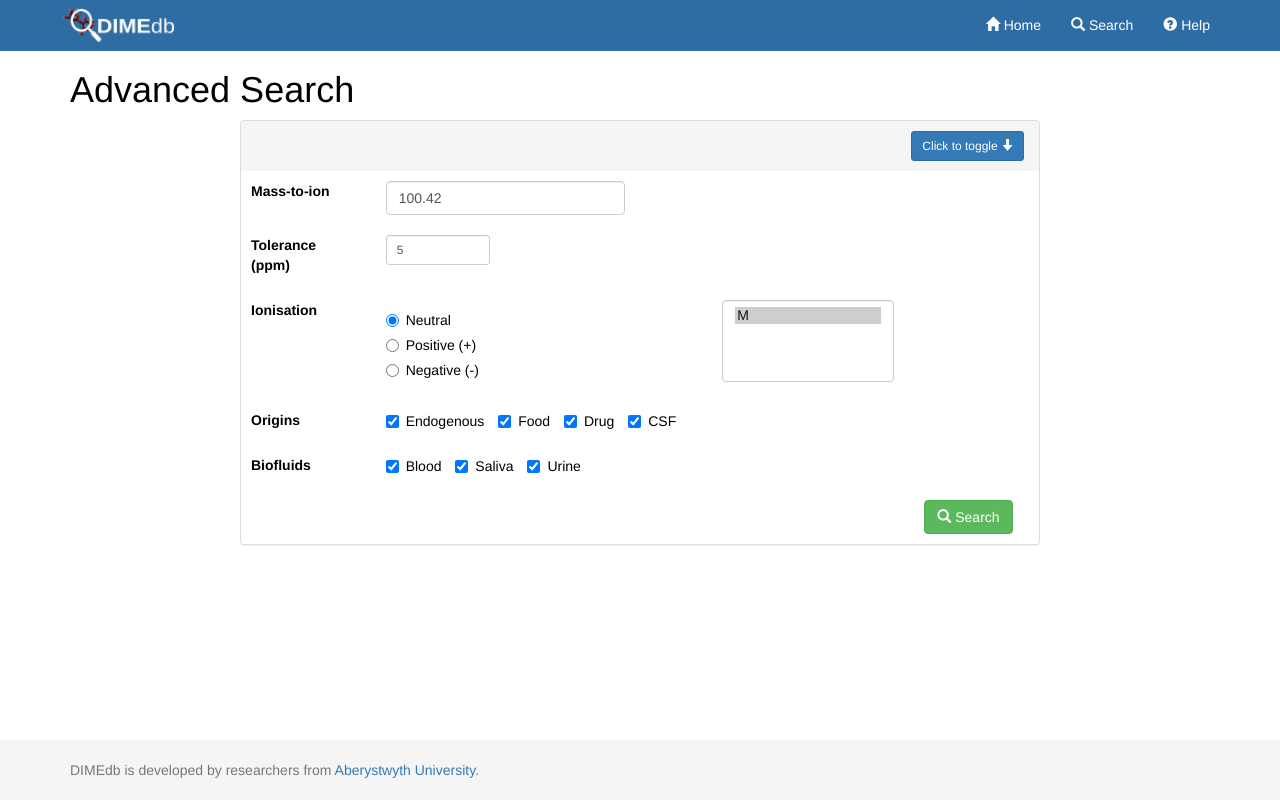
After one commit to AberystwythSystemsBiology/DIMEdb, a Flask app: page /search/ in a window 1280 px wide. The commit adds this page. Run offline with Flask 2, Linux system fonts and the light colour scheme; parts of the project's set-up code (start-up, migrations or seed data) failed here and were passed over; some libraries are stand-ins or nearby versions.

Commit message:
More updates to the advanced search engine

```diff
--- a/dimedb/app.py
+++ b/dimedb/app.py
@@ -40,6 +40,11 @@ class Adducts(ResourceView):
 def homepage():
     return render_template("main.html")
 
+@app.route("/search/")
+def search():
+    return render_template("search.html")
+
+
 @app.route("/help/")
 def help():
     return render_template("help.html", url = request.url)
--- a/dimedb/static/css/custom.css
+++ b/dimedb/static/css/custom.css
@@ -108,120 +108,12 @@ th.dt-center, td.dt-center { text-align: center; }
     }
 
 
-#wrapper {
-    padding-left: 0;
-    -webkit-transition: all 0.5s ease;
-    -moz-transition: all 0.5s ease;
-    -o-transition: all 0.5s ease;
-    transition: all 0.5s ease;
+#advanced-search-container {
+    max-width: 800px;
+    width: 80%;
+    margin: 0 auto 0;
 }
 
-#wrapper.toggled {
-    padding-left: 250px;
+#advanced-search-container .row {
+    padding:10px;
 }
-
-#sidebar-wrapper {
-    z-index: 1000;
-    position: fixed;
-    left: 250px;
-    width: 0;
-    height: 100%;
-    margin-left: -250px;
-    overflow-y: auto;
-    background: #000;
-    -webkit-transition: all 0.5s ease;
-    -moz-transition: all 0.5s ease;
-    -o-transition: all 0.5s ease;
-    transition: all 0.5s ease;
-}
-
-#wrapper.toggled #sidebar-wrapper {
-    width: 250px;
-}
-
-#page-content-wrapper {
-    width: 100%;
-    position: absolute;
-    padding: 15px;
-}
-
-#wrapper.toggled #page-content-wrapper {
-    position: absolute;
-    margin-right: -250px;
-}
-
-/* Sidebar Styles */
-
-.sidebar-nav {
-    position: absolute;
-    top: 0;
-    width: 250px;
-    margin: 0;
-    padding: 0;
-    list-style: none;
-}
-
-.sidebar-nav li {
-    text-indent: 20px;
-    line-height: 40px;
-}
-
-.sidebar-nav li a {
-    display: block;
-    text-decoration: none;
-    color: #999999;
-}
-
-.sidebar-nav li a:hover {
-    text-decoration: none;
-    color: #fff;
-    background: rgba(255,255,255,0.2);
-}
-
-.sidebar-nav li a:active,
-.sidebar-nav li a:focus {
-    text-decoration: none;
-}
-
-.sidebar-nav > .sidebar-brand {
-    height: 65px;
-    font-size: 18px;
-    line-height: 60px;
-}
-
-.sidebar-nav > .sidebar-brand a {
-    color: #999999;
-}
-
-.sidebar-nav > .sidebar-brand a:hover {
-    color: #fff;
-    background: none;
-}
-
-@media(min-width:768px) {
-    #wrapper {
-        padding-left: 250px;
-    }
-
-    #wrapper.toggled {
-        padding-left: 0;
-    }
-
-    #sidebar-wrapper {
-        width: 250px;
-    }
-
-    #wrapper.toggled #sidebar-wrapper {
-        width: 0;
-    }
-
-    #page-content-wrapper {
-        padding: 20px;
-        position: relative;
-    }
-
-    #wrapper.toggled #page-content-wrapper {
-        position: relative;
-        margin-right: 0;
-    }
-}
--- /dev/null
+++ b/dimedb/static/js/search.js
@@ -0,0 +1 @@
+console.log("Hello World");
--- a/dimedb/templates/main.html
+++ b/dimedb/templates/main.html
@@ -10,7 +10,7 @@
 
 <div class="row">
     <div id="home-page-search">
-        <img src="{{ url_for('static', filename='imgs/dimedb.svg')}}">
+        <img src="{{ url_for('static', filename='imgs/dimedb.png')}}">
 
         <div class="input-group">
             <input type="text" class="search-query form-control" id="search_text"/>
--- /dev/null
+++ b/dimedb/templates/search.html
@@ -0,0 +1,104 @@
+{% extends "template.html" %}
+
+{% block title %}Advanced Search{% endblock %}
+
+{% block body %}
+
+    <h1>Advanced Search</h1>
+
+    <div id="advanced-search-container">
+        <div class="panel-group" id="advanced-search-accordion">
+            <div class="panel panel-default">
+                <div class="panel-heading">
+                    <div class="panel-title">
+                        <a data-toggle="collapse" data-parent="#advanced-search-accordion" href="#toggle_advanced_search">
+                            <div class="btn btn-primary btn-sm pull-right">
+                                Click to toggle <i class="glyphicon glyphicon-arrow-down"></i>
+                            </div></a>
+                        <div class="clearfix"></div>
+                    </div>
+                </div>
+                <div id="toggle_advanced_search" class="panel-collapse collapse in">
+                    <div class="row">
+                        <div class="col-md-2">
+                            <label>Mass-to-ion</label>
+                        </div>
+                        <div class="col-md-4">
+                            <input class="form-control" type="number" id="mass" value="100.42">
+                        </div>
+                    </div>
+
+                    <div class="row">
+                        <div class="col-md-2">
+                            <label>Tolerance (ppm)</label>
+                        </div>
+                        <div class="col-md-2">
+                            <input id="ppm_tolerance" type="number" class="form-control input-sm" min="1" max="20" value="5">
+                        </div>
+                    </div>
+
+                    <div class="row">
+                        <div class="col-md-2">
+                            <label>Ionisation</label>
+                        </div>
+                        <div class="col-md-5">
+                            <div class="radio">
+                                <label><input type="radio" name="optradio" checked>Neutral</label>
+                            </div>
+                            <div class="radio">
+                                <label><input type="radio" name="optradio">Positive (+)</label>
+                            </div>
+                            <div class="radio">
+                                <label><input type="radio" name="optradio">Negative (-)</label>
+                            </div>
+                        </div>
+                        <div class="col-md-3">
+                            <select multiple class="form-control" id="sel2">
+                                <option selected>M</option>
+                            </select>
+                        </div>
+                    </div>
+
+
+                    <div class="row">
+                        <div class="col-md-2">
+                            <label>Origins</label>
+                        </div>
+                        <div class="col-md-10">
+                            <label class="checkbox-inline"><input type="checkbox" value="" checked>Endogenous</label>
+                            <label class="checkbox-inline"><input type="checkbox" value="" checked>Food</label>
+                            <label class="checkbox-inline"><input type="checkbox" value="" checked>Drug</label>
+                            <label class="checkbox-inline"><input type="checkbox" value="" checked>CSF</label>
+                        </div>
+                    </div>
+
+                    <div class="row">
+                        <div class="col-md-2">
+                            <label>Biofluids</label>
+                        </div>
+                        <div class="col-md-10">
+                            <label class="checkbox-inline"><input type="checkbox" value="" checked>Blood</label>
+                            <label class="checkbox-inline"><input type="checkbox" value="" checked>Saliva</label>
+                            <label class="checkbox-inline"><input type="checkbox" value="" checked>Urine</label>
+                        </div>
+                    </div>
+
+                    <div class="row">
+                        <div class="col-md-10">
+                        </div>
+                        <div class="col-md-2">
+                            <div class="btn btn-success">
+                                <i class="glyphicon glyphicon-search"></i> Search
+                            </div>
+                        </div>
+                    </div>
+                </div>
+            </div>
+        </div>
+    </div>
+{% endblock %}
+
+
+{% block javascript %}
+    <script src="{{ url_for('static', filename='js/search.js') }}"></script>
+{% endblock %}
--- a/dimedb/templates/template.html
+++ b/dimedb/templates/template.html
@@ -30,12 +30,19 @@
                 <span class="icon-bar"></span>
                 <span class="icon-bar"></span>
             </button>
-            <a class="navbar-brand" href="{{ url_for('homepage')}}"><img src="{{ url_for('static', filename='imgs/dimedb-nav.svg')}}"></a>
+            <a class="navbar-brand" href="{{ url_for('homepage')}}"><img src="{{ url_for('static', filename='imgs/dimedb-nav.png')}}"></a>
         </div>
         <div id="navbar" class="collapse navbar-collapse">
             <ul class="nav navbar-nav navbar-right">
-                <li><a href="{{ url_for('homepage')}}">Home</a></li>
-                <li><a href="{{ url_for('help')}}">Help</a></li>
+                <li><a href="{{ url_for('homepage')}}">
+                    <i class="glyphicon glyphicon-home"></i> Home
+                </a></li>
+                <li><a href="{{ url_for('search')}}">
+                    <i class="glyphicon glyphicon-search"></i> Search
+                </a></li>
+                <li><a href="{{ url_for('help')}}">
+                    <i class="glyphicon glyphicon-question-sign"></i> Help
+                </a></li>
             </ul>
         </div>
     </div>
```
Also changed, not shown: dimedb/templates/help.html (+27 -16 lines), dimedb/static/imgs/dimedb-nav.png (added), dimedb/static/imgs/dimedb-no-sub-white.png (deleted), dimedb/static/imgs/dimedb.png (added).
